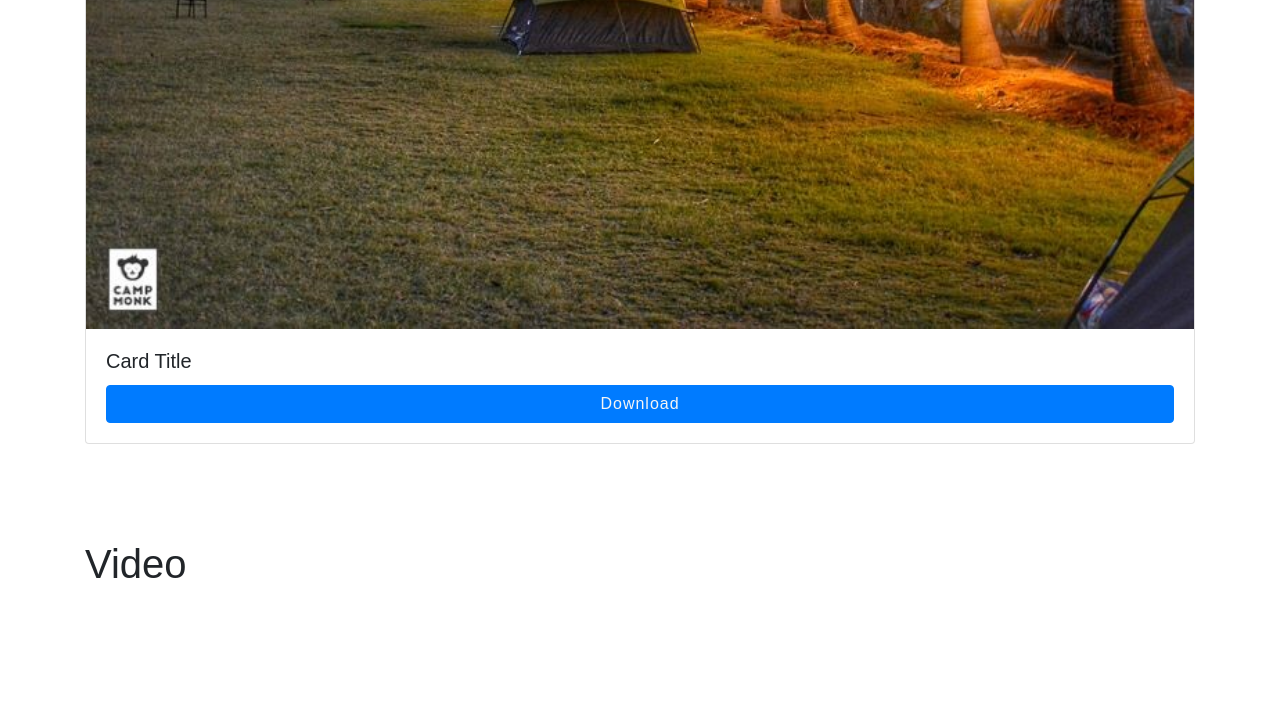
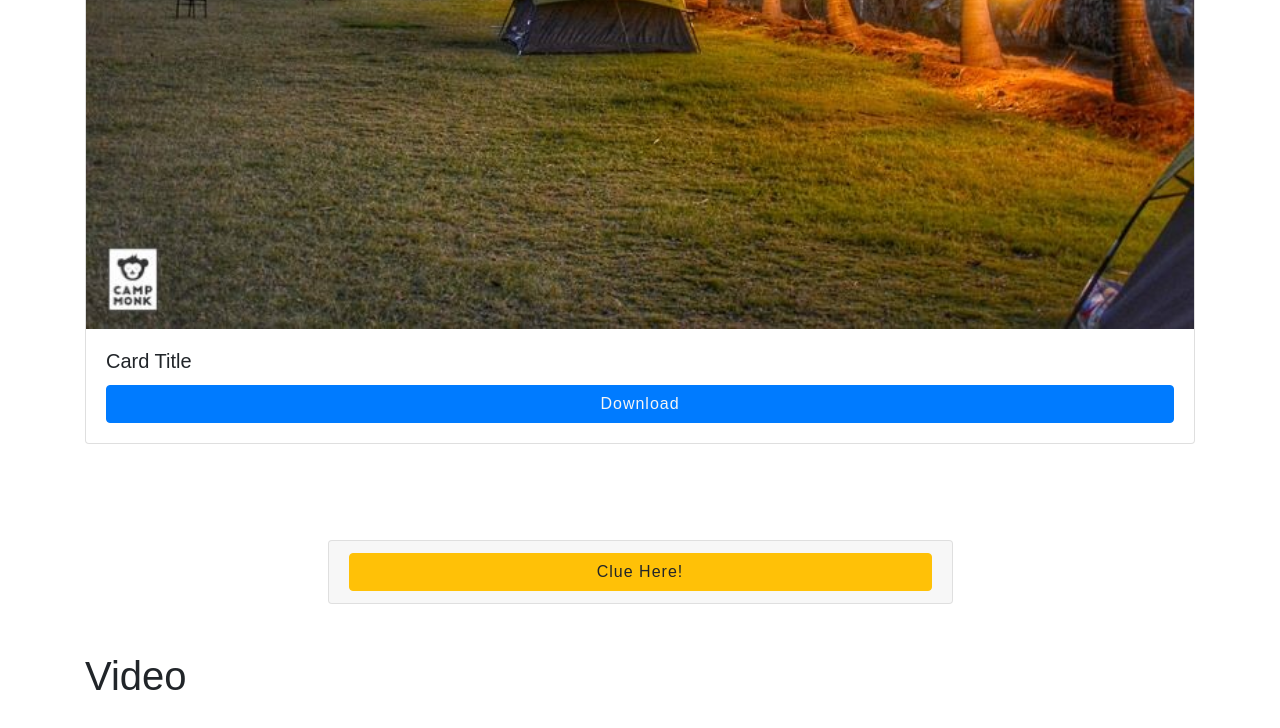
Before and after one commit to Project-Organization-1/TreasureHunt, a React (Create React App) app: page /level1 in a window 1280 px wide. Shown: the part 692-1420 px from the top of the page. Built offline with nearby package versions, Linux system fonts and the light colour scheme.

Commit message:
tested template

```diff
--- a/src/components/Level1/index.js
+++ b/src/components/Level1/index.js
@@ -6,7 +6,14 @@ function index() {
   const videourl = "https://www.youtube.com/embed/REWoh-3yt28";
   return (
     <div>
-      <Level img1True img1Path={imgPath} videoTrue videourl={videourl} />
+      <Level
+        img1True
+        img1Path={imgPath}
+        videoTrue
+        videourl={videourl}
+        clueTrue
+        clue={clue}
+      />
     </div>
   );
 }
```
